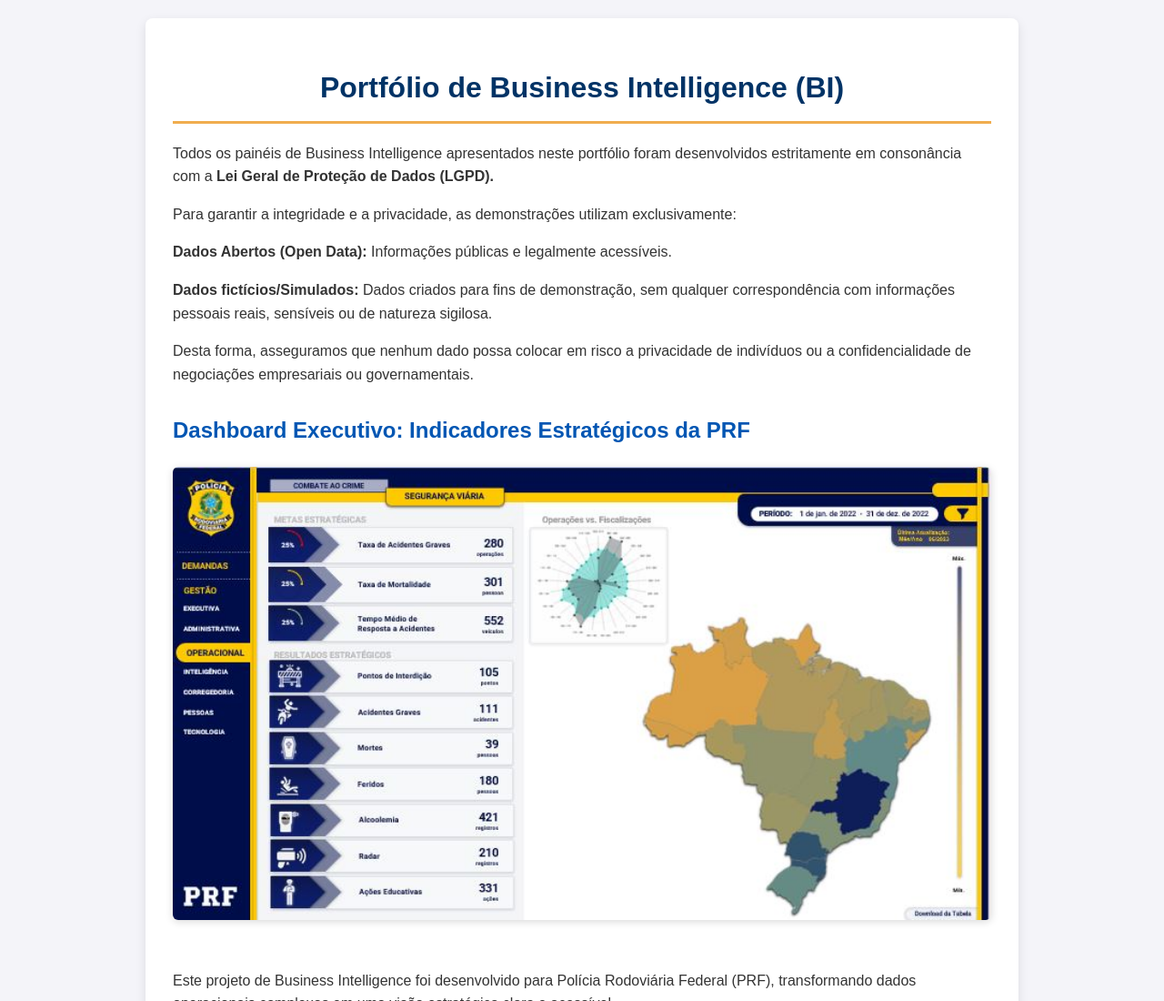
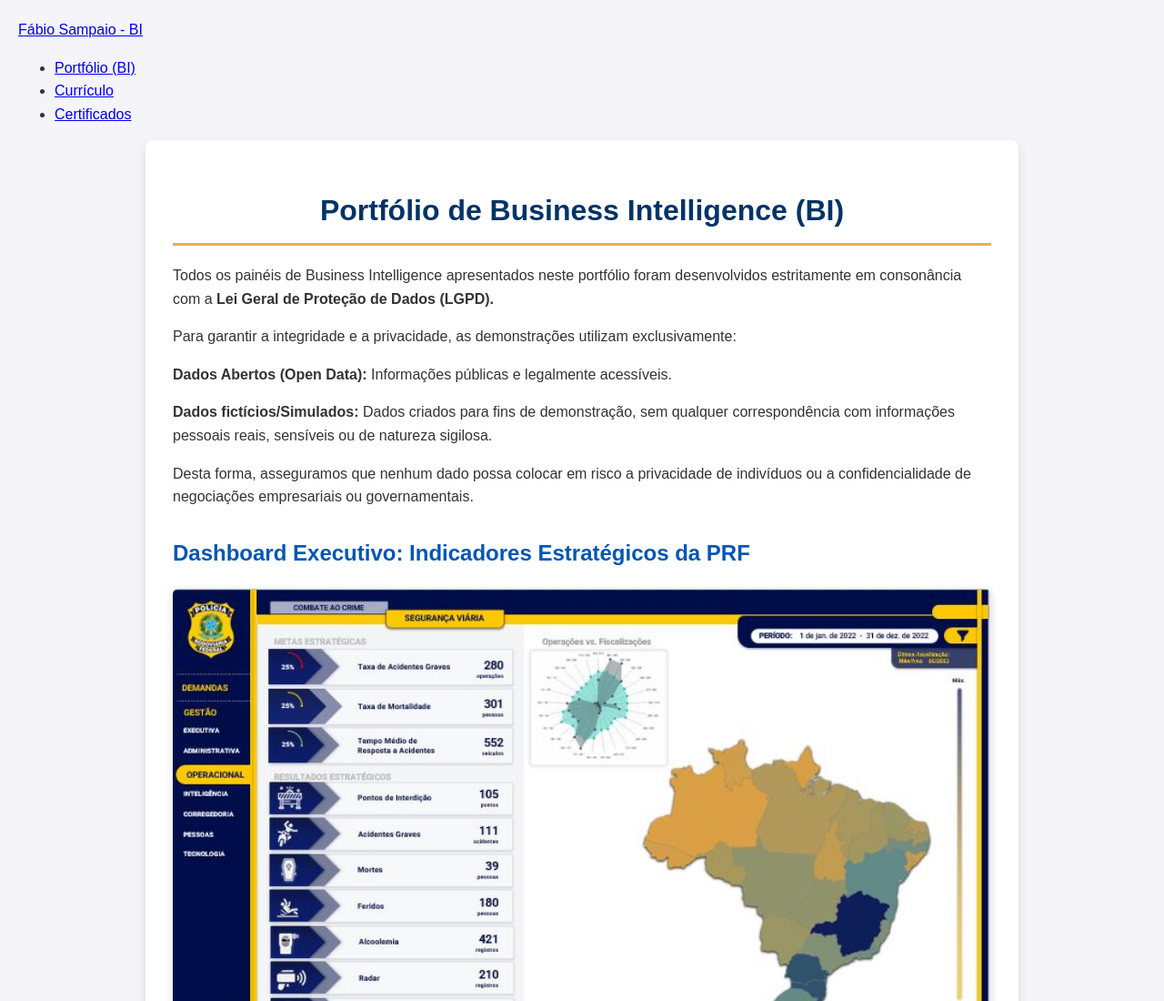
Before and after one commit to fabiosampaio12/fabiosampaio12.github.io, a plain HTML site: page index.html in a window 1280 px wide. Shown: the top 1100 px of the page at 91% size. Drawn offline with Linux system fonts and the light colour scheme.

Commit message:
Update index.html

```diff
--- a/index.html
+++ b/index.html
@@ -70,6 +70,17 @@
     </style>
 </head>
 <body>
+   <header class="header-portfolio">
+    <nav class="navbar">
+        <a href="index.html" class="logo">Fábio Sampaio - BI</a>
+
+        <ul class="nav-links">
+            <li><a href="index.html" class="nav-item">Portfólio (BI)</a></li>
+            <li><a href="curriculo.html" class="nav-item">Currículo</a></li>
+            <li><a href="certificados.html" class="nav-item">Certificados</a></li>
+            </ul>
+    </nav>
+</header>
 
 <div class="container">
 
```
